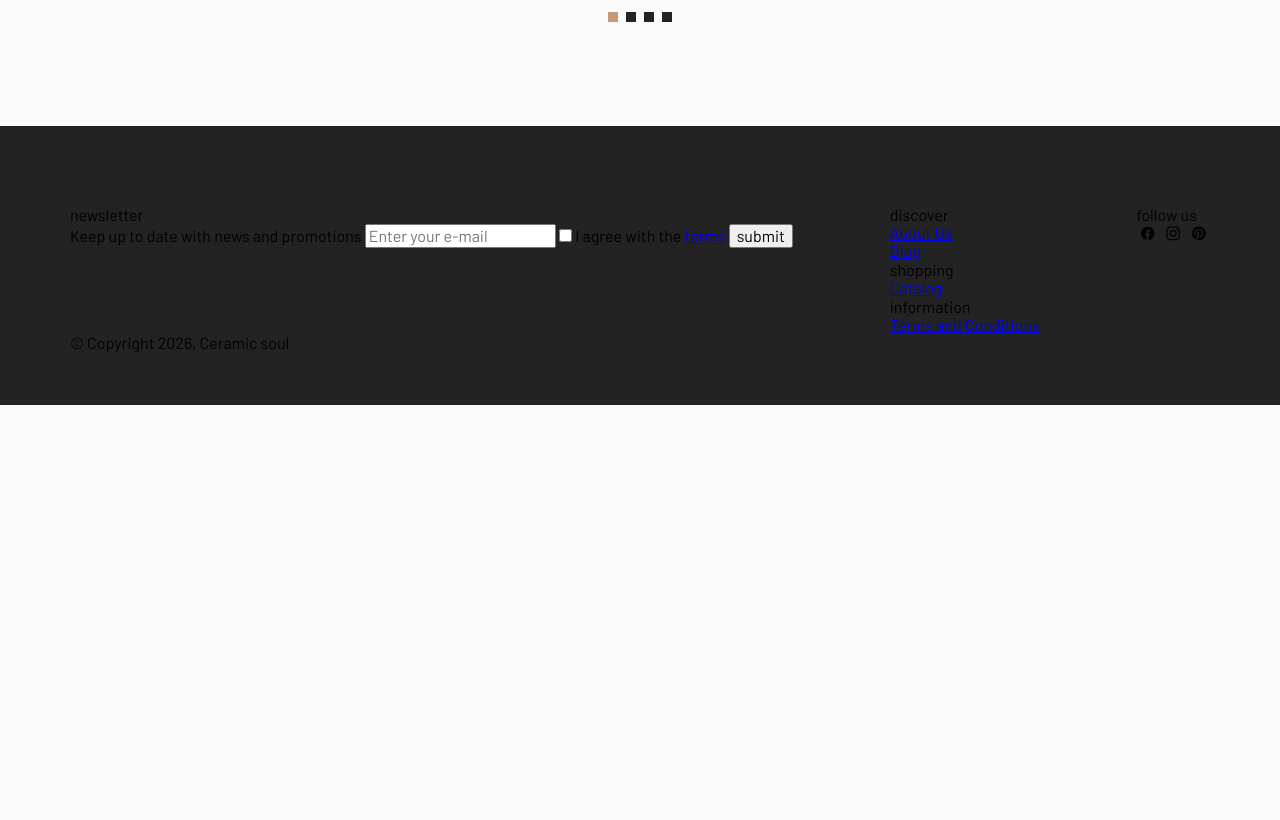
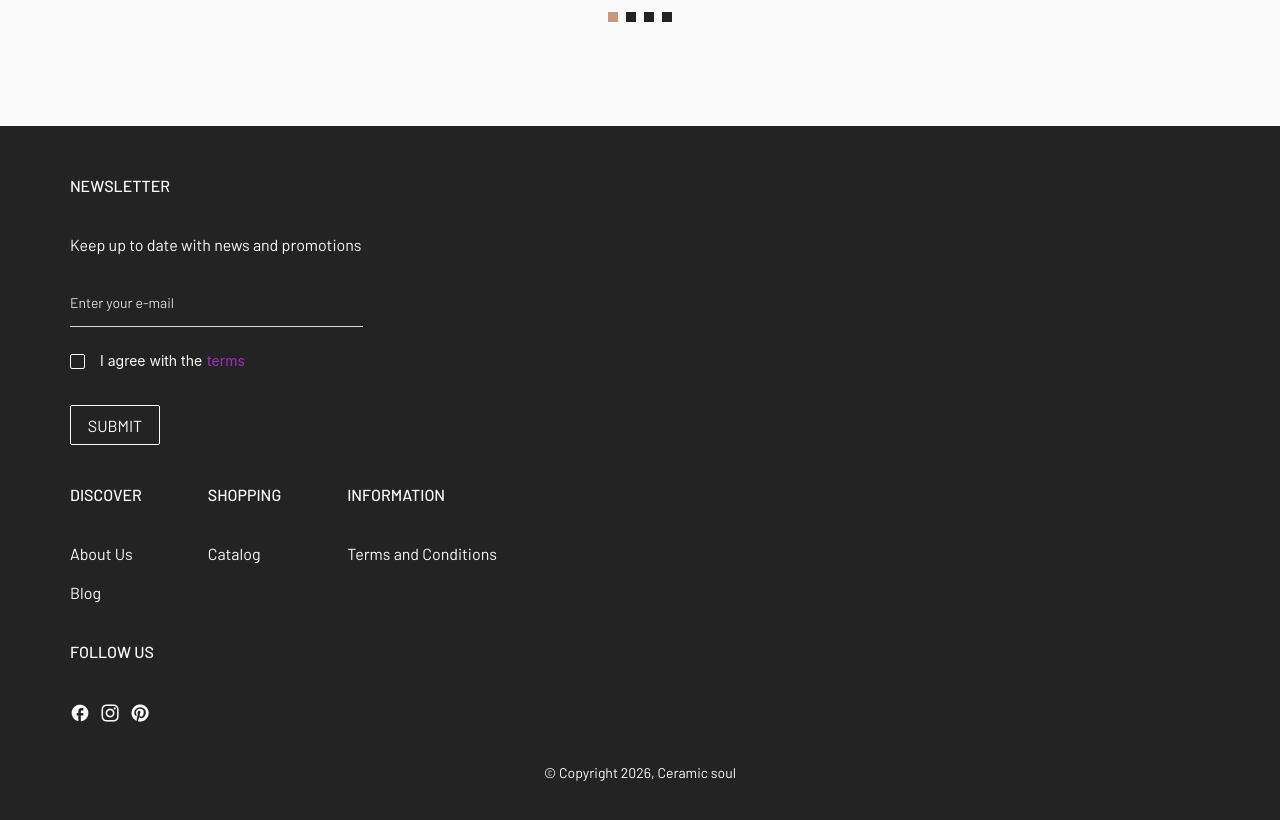
Before and after one commit to Weenen/Ceramic_soul, a website built with Vite: page index.html in a window 1280 px wide. Shown: the part 2540-3360 px from the top of the page. Before the commit the page ends 2945 px from the top, so only its background shows below. Built offline with nearby package versions, Linux system fonts and the light colour scheme.

Commit message:
complete footer for 360

```diff
--- a/index.html
+++ b/index.html
@@ -154,34 +154,42 @@
 						newsletter
 					</h2>
 					<form action="#" class="newsletter__form">
-						<label for="newsletteremail">Keep up to date with news and promotions</label>
-						<input type="email" name="email" id="newsletteremail" placeholder="Enter your e-mail" required>
-						<label class="newsletter__label" for="checkbox"><input class="newsletter__checkbox"
+						<label class="newsletter__form-label" for="newsletteremail">Keep up to date with news and
+							promotions</label>
+						<input class="newsletter__form-footeremail" type="email" name="email" id="newsletteremail"
+							placeholder="Enter your e-mail" required>
+						<label class="newsletter__form-terms" for="checkbox"><input class="newsletter__form-checkbox"
 								type="checkbox" id="newslettercheckbox" required>
-							I agree with the <a href="#">terms</a></label>
-						<button class="newsletter__button">submit</button>
+							I agree with the<a href="#">terms</a></label>
+						<button class="newsletter__form-button">submit</button>
 					</form>
 				</section>
 				<section class="links">
 					<div class="links__wrapper">
 						<div class="links__wrapper-item">
 							<h2 class="item__title">discover</h2>
-							<div class="item__link"><a href="#">About Us</a></div>
-							<div class="item__link"><a href="#">Blog</a></div>
+							<div class="item__links">
+								<div class="item__link"><a href="#">About Us</a></div>
+								<div class="item__link"><a href="#">Blog</a></div>
+							</div>
 						</div>
 						<div class="links__wrapper-item">
 							<h2 class="item__title">shopping</h2>
-							<div class="item__link"><a href="#">Catalog</a></div>
+							<div class="item__links">
+								<div class="item__link"><a href="#">Catalog</a></div>
+							</div>
 						</div>
 						<div class="links__wrapper-item">
 							<h2 class="item__title">information</h2>
-							<div class="item__link"><a href="#">Terms and Conditions</a></div>
+							<div class="item__links">
+								<div class="item__link"><a href="#">Terms and Conditions</a></div>
+							</div>
 						</div>
 					</div>
 				</section>
 				<section class="socials">
 					<h2 class="socials__title">follow us</h2>
-					<div class="social__wrapper">
+					<div class="socials__wrapper">
 						<span class="icon-facebook"></span>
 						<span class="icon-instagram"></span>
 						<span class="icon-pinterest-circled"></span>
--- a/src/sass/block/footer.scss
+++ b/src/sass/block/footer.scss
@@ -2,10 +2,181 @@
 
 .footer {
     background: $Dark;
-    padding: 80px 0 52px 0;
+    padding: 50px 0;
 
     &__wrapper {
         display: flex;
-        justify-content: space-between;
+        flex-direction: column;
+        gap: 40px;
+
+        .newsletter {
+            &__title {
+                color: $Light;
+                font-family: Barlow;
+                font-size: 16px;
+                font-weight: 500;
+                line-height: normal;
+                text-transform: uppercase;
+            }
+
+            &__form-label {
+                color: $Light;
+                font-family: Barlow;
+                font-size: 16px;
+                font-weight: 400;
+                line-height: normal;
+                margin-top: 40px;
+                display: inline-block;
+            }
+
+            &__form-footeremail {
+                color: $ui-active;
+                font-family: Barlow;
+                font-size: 14px;
+                font-weight: 400;
+                line-height: normal;
+                min-width: 293px;
+                outline: none;
+                display: block;
+                margin-top: 40px;
+                padding: 0 0 15px 0;
+                background: transparent;
+                border: none;
+                border-bottom: 1px solid $ui-active;
+            }
+
+            &__form-footeremail::placeholder {
+                color: $ui-active;
+                font-family: Barlow;
+                font-size: 14px;
+                font-weight: 400;
+                line-height: normal;
+            }
+
+            &__form-terms {
+                margin-top: 20px;
+                display: flex;
+                gap: 5px;
+                align-items: center;
+                margin-bottom: 10px;
+                color: $Light;
+                font-family: Inter;
+                font-size: 14px;
+                font-weight: 400;
+                line-height: 28px;
+
+                a {
+                    color: #A22DC6;
+                    font-family: Inter;
+                    text-decoration: none;
+                }
+            }
+
+            &__form-checkbox {
+                margin-right: 10px;
+                margin-top: 1px;
+                display: block;
+                width: 15px;
+                height: 15px;
+                appearance: none;
+                border: 1px solid $Light;
+                border-radius: 2px;
+                outline: none;
+                cursor: pointer;
+            }
+
+            &__form-button {
+                margin-top: 20px;
+                width: 90px;
+                height: 40px;
+                border-radius: 2px;
+                border: 1px solid $Light;
+                background: transparent;
+                color: $Light;
+                font-family: Barlow;
+                font-size: 16px;
+                font-weight: 400;
+                line-height: normal;
+                text-transform: uppercase;
+            }
+
+            &__form-button:disabled {
+                color: $ui-disabled;
+                border-color: $ui-disabled;
+            }
+        }
+
+        .links__wrapper {
+            display: flex;
+            flex-direction: row;
+            flex-wrap: wrap;
+            column-gap: 66px;
+            row-gap: 40px;
+
+            .item__title {
+                color: $Light;
+                font-family: Barlow;
+                font-size: 16px;
+                font-weight: 500;
+                line-height: normal;
+                text-transform: uppercase;
+            }
+
+            .item__links {
+                display: flex;
+                gap: 20px;
+                margin-top: 40px;
+                flex-direction: column;
+            }
+
+            .item__link {
+                a {
+                    color: $Light;
+                    font-family: Barlow;
+                    font-size: 16px;
+                    font-weight: 400;
+                    line-height: normal;
+                    text-decoration: none;
+                    display: block;
+                }
+            }
+        }
+
+        .socials {
+            &__title {
+                color: $Light;
+                font-family: Barlow;
+                font-size: 16px;
+                font-weight: 500;
+                line-height: normal;
+                text-transform: uppercase;
+            }
+
+            &__wrapper {
+                display: flex;
+                gap: 10px;
+                margin-top: 40px;
+
+                span {
+                    display: block;
+                    color: #FFF;
+                    font-size: 20px;
+                }
+
+                span::before {
+                    margin: 0;
+                }
+            }
+        }
+    }
+
+    .copyright {
+        color: $Light;
+        width: max-content;
+        margin: 40px auto 0 auto;
+        font-family: Barlow;
+        font-size: 14px;
+        font-weight: 400;
+        line-height: normal;
     }
 }
```
